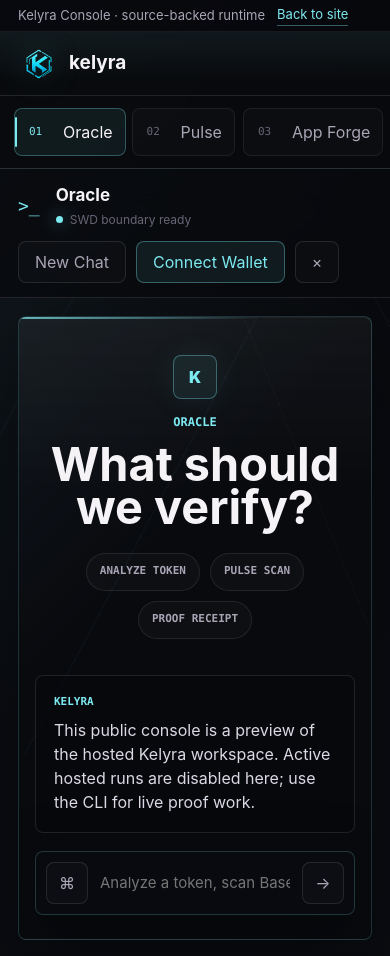
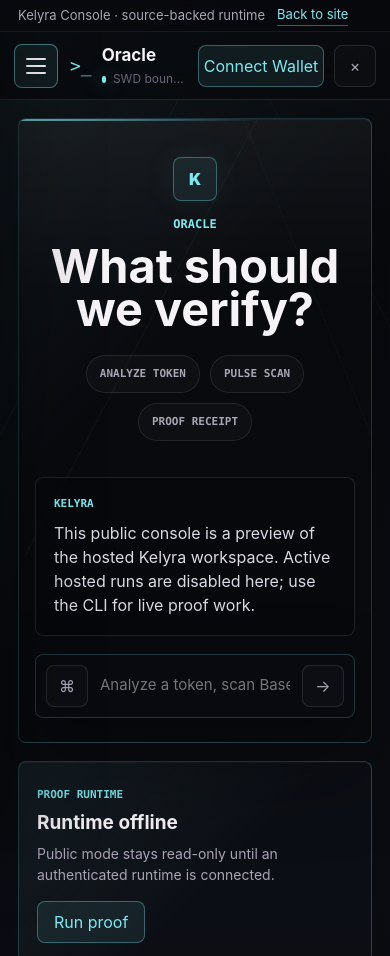
Before and after one commit to KelyraLabs/kelyra, a website: page site/console.html in a window 390 px wide. Shown: the top 956 px of the page. Drawn offline with Linux system fonts and the light colour scheme; no server answers.

Commit message:
Fix mobile console and docs navigation

```diff
--- a/site/console.css
+++ b/site/console.css
@@ -392,6 +392,10 @@
   min-width: 0;
 }
 
+.console-menu-toggle {
+  display: none;
+}
+
 .workspace-top {
   position: sticky;
   top: 0;
@@ -1723,3 +1727,166 @@
     margin-inline: 16px;
   }
 }
+
+@media (max-width: 900px) {
+  body.console-menu-open {
+    overflow: hidden;
+  }
+
+  .console-app {
+    display: block;
+  }
+
+  .console-app::before {
+    content: "";
+    position: fixed;
+    inset: 32px 0 0;
+    z-index: 35;
+    background: rgba(3, 4, 8, 0.64);
+    opacity: 0;
+    pointer-events: none;
+    transition: opacity 180ms ease;
+    backdrop-filter: blur(10px);
+  }
+
+  body.console-menu-open .console-app::before {
+    opacity: 1;
+    pointer-events: auto;
+  }
+
+  .sidebar {
+    position: fixed;
+    top: 32px;
+    bottom: 0;
+    left: 0;
+    z-index: 60;
+    display: grid;
+    grid-template-rows: auto 1fr auto;
+    width: min(326px, 86vw);
+    overflow-y: auto;
+    border-right: 1px solid var(--line);
+    border-bottom: 0;
+    box-shadow: 28px 0 80px rgba(0, 0, 0, 0.42);
+    transform: translateX(-105%);
+    transition: transform 200ms ease;
+  }
+
+  body.console-menu-open .sidebar {
+    transform: translateX(0);
+  }
+
+  .sidebar-head {
+    min-height: 72px;
+  }
+
+  .command-nav {
+    display: block;
+    overflow: visible;
+    padding: 24px 18px;
+  }
+
+  .command-nav > span,
+  .sidebar-bottom {
+    display: block;
+  }
+
+  .command-nav button {
+    width: 100%;
+    min-width: 0;
+    margin: 0 0 8px;
+  }
+
+  .workspace-top {
+    z-index: 30;
+    align-items: center;
+    flex-direction: row;
+    gap: 12px;
+    min-height: 68px;
+    padding: 0 14px;
+  }
+
+  .console-menu-toggle {
+    position: relative;
+    z-index: 2;
+    display: inline-grid;
+    flex: 0 0 auto;
+    place-items: center;
+    width: 44px;
+    height: 44px;
+    border: 1px solid rgba(125, 233, 240, 0.46);
+    border-radius: 8px;
+    background: rgba(125, 233, 240, 0.08);
+    color: var(--ink);
+  }
+
+  .console-menu-toggle span {
+    grid-area: 1 / 1;
+    width: 20px;
+    height: 2px;
+    border-radius: 999px;
+    background: currentColor;
+    transition: transform 180ms ease, opacity 180ms ease;
+  }
+
+  .console-menu-toggle span:nth-child(1) {
+    transform: translateY(-7px);
+  }
+
+  .console-menu-toggle span:nth-child(3) {
+    transform: translateY(7px);
+  }
+
+  body.console-menu-open .console-menu-toggle span:nth-child(1) {
+    transform: rotate(45deg);
+  }
+
+  body.console-menu-open .console-menu-toggle span:nth-child(2) {
+    opacity: 0;
+  }
+
+  body.console-menu-open .console-menu-toggle span:nth-child(3) {
+    transform: rotate(-45deg);
+  }
+
+  .workspace-title {
+    min-width: 0;
+    gap: 10px;
+  }
+
+  .workspace-title > div {
+    min-width: 0;
+  }
+
+  .workspace-title strong,
+  .workspace-title small span {
+    overflow: hidden;
+    text-overflow: ellipsis;
+    white-space: nowrap;
+  }
+}
+
+@media (max-width: 620px) {
+  .top-actions {
+    flex: 0 0 auto;
+    width: auto;
+    margin-left: auto;
+    overflow: visible;
+  }
+
+  .top-actions [data-new-chat] {
+    display: none;
+  }
+
+  .top-actions .connect {
+    max-width: 126px;
+    padding: 0 12px;
+    overflow: hidden;
+    text-overflow: ellipsis;
+    white-space: nowrap;
+  }
+
+  .top-actions a {
+    width: 42px;
+    padding: 0;
+  }
+}
--- a/site/console.html
+++ b/site/console.html
@@ -15,7 +15,7 @@
     <meta name="twitter:card" content="summary_large_image">
     <meta name="twitter:image" content="https://console.kelyralabs.com/assets/kelyra-preview.png">
     <link rel="icon" type="image/png" href="./favicon.png">
-    <link rel="stylesheet" href="./console.css">
+    <link rel="stylesheet" href="./console.css?v=0.1.5-mobile">
   </head>
   <body>
     <div class="beta-strip">
@@ -69,6 +69,11 @@
 
       <main class="workspace">
         <header class="workspace-top">
+          <button class="console-menu-toggle" type="button" aria-label="Open workspace menu" aria-expanded="false" data-console-menu-toggle>
+            <span></span>
+            <span></span>
+            <span></span>
+          </button>
           <div class="workspace-title">
             <span class="shell-mark">&gt;_</span>
             <div>
@@ -300,6 +305,6 @@
 
     <div class="toast" data-toast aria-live="polite"></div>
 
-    <script src="./console.js?v=0.1.4-claude"></script>
+    <script src="./console.js?v=0.1.5-mobile"></script>
   </body>
 </html>
--- a/site/console.js
+++ b/site/console.js
@@ -57,6 +57,7 @@
 const loadPulseButton = document.querySelector('[data-load-pulse]');
 const forgeBuildButton = document.querySelector('[data-forge-build]');
 const forgeLoadButton = document.querySelector('[data-forge-load]');
+const consoleMenuToggle = document.querySelector('[data-console-menu-toggle]');
 
 const titles = {
   chat: 'Oracle',
@@ -109,6 +110,28 @@
   showToast(watchOnlyMessage());
   return true;
 }
+
+function setConsoleMenuOpen(open) {
+  document.body.classList.toggle('console-menu-open', open);
+  consoleMenuToggle?.setAttribute('aria-expanded', String(open));
+  consoleMenuToggle?.setAttribute('aria-label', open ? 'Close workspace menu' : 'Open workspace menu');
+}
+
+consoleMenuToggle?.addEventListener('click', () => {
+  setConsoleMenuOpen(!document.body.classList.contains('console-menu-open'));
+});
+
+document.addEventListener('click', (event) => {
+  if (!document.body.classList.contains('console-menu-open')) return;
+  const target = event.target;
+  if (!(target instanceof Element)) return;
+  if (target.closest('.sidebar') || target.closest('[data-console-menu-toggle]')) return;
+  setConsoleMenuOpen(false);
+});
+
+window.addEventListener('keydown', (event) => {
+  if (event.key === 'Escape') setConsoleMenuOpen(false);
+});
 
 function applyConsoleModeUi() {
   const watchOnly = isWatchOnly();
@@ -1607,6 +1630,7 @@
     if (section === 'studio' && !state.forgeLoaded && !isWatchOnly()) {
       loadForgeApps(true).catch(() => {});
     }
+    setConsoleMenuOpen(false);
   });
 }
 
```
Also changed, not shown: site/protocol.html (+8 -3 lines), site/tiers.html (+8 -3 lines), site/tiers.js (+23 -0 lines).
